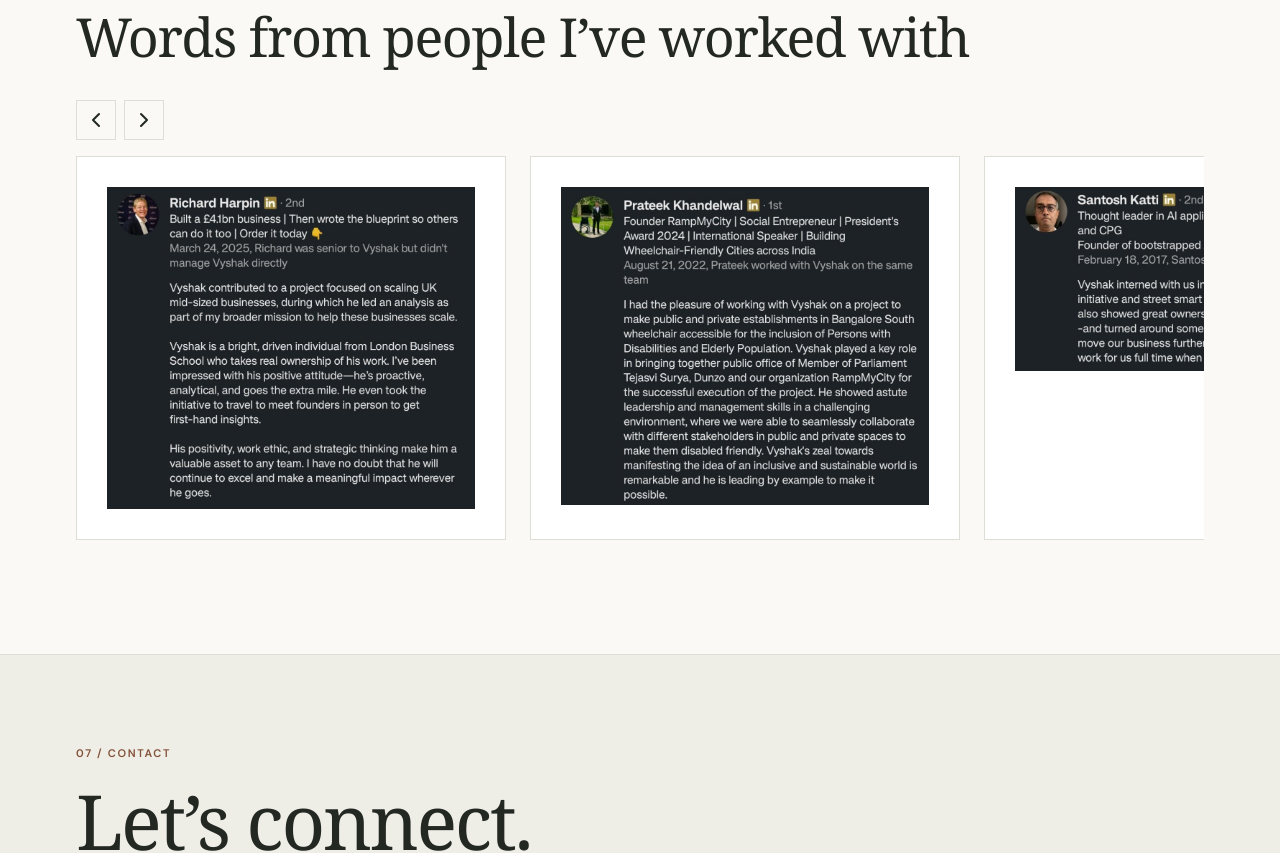
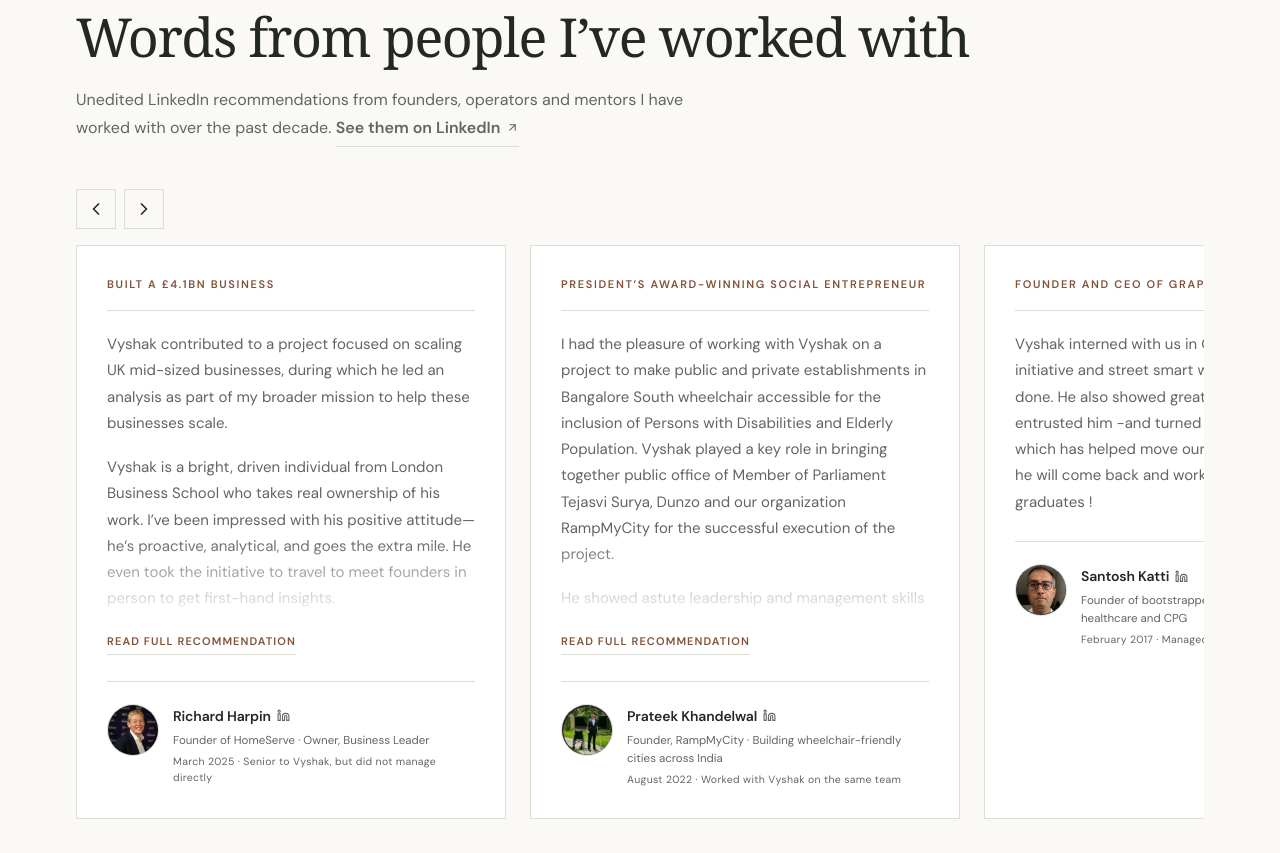
Before and after one commit to vyshakiyengar/portfolio-v2, a React (Vite) app: page / in a window 1280 px wide. Shown: the part 9120-9973 px from the top of the page. Built offline with nearby package versions, Linux system fonts and the light colour scheme; a web font is replaced by a local one.

Commit message:
Replace recommendation screenshots with crawlable text cards

```diff
--- a/src/components/Recommendations.jsx
+++ b/src/components/Recommendations.jsx
@@ -1,30 +1,170 @@
-import { useRef } from 'react'
-import { ChevronLeft, ChevronRight } from 'lucide-react'
-import rec1 from '../assets/recommendations/rec1.jpg'
-import rec2 from '../assets/recommendations/rec2.jpg'
-import rec3 from '../assets/recommendations/rec3.jpg'
-import rec4 from '../assets/recommendations/rec4.jpg'
-import rec5 from '../assets/recommendations/rec5.jpg'
-import rec6 from '../assets/recommendations/rec6.jpg'
+import { useRef, useState } from 'react'
+import { ChevronLeft, ChevronRight, Linkedin, ArrowUpRight } from 'lucide-react'
+import avatarRichard from '../assets/recommendations/avatars/richard-harpin.jpg'
+import avatarPrateek from '../assets/recommendations/avatars/prateek-khandelwal.jpg'
+import avatarSantosh from '../assets/recommendations/avatars/santosh-katti.jpg'
+import avatarAniketh from '../assets/recommendations/avatars/aniketh-jain.jpg'
+import avatarMurali from '../assets/recommendations/avatars/muralikrishna-mysore.jpg'
+import avatarNikunj from '../assets/recommendations/avatars/nikunj-jhunjhunwala.jpg'
+
+const PROFILE_URL = 'https://www.linkedin.com/in/vyshakiyengar/'
 
 const recommendations = [
-    { id: 1, img: rec1, alt: "Recommendation from Richard Harpin" },
-    { id: 2, img: rec4, alt: "Recommendation from Prateek Khandelwal" },
-    { id: 3, img: rec2, alt: "Recommendation from Santosh Katti" },
-    { id: 4, img: rec3, alt: "Recommendation from Aniketh Jain" },
-    { id: 5, img: rec5, alt: "Recommendation from Muralikrishna Mysore" },
-    { id: 6, img: rec6, alt: "Recommendation from Nikunj Jhunjhunwala" }
+    {
+        id: 'richard-harpin',
+        name: 'Richard Harpin',
+        punchline: 'Built a £4.1bn business',
+        role: 'Founder of HomeServe · Owner, Business Leader',
+        relationship: 'Senior to Vyshak, but did not manage directly',
+        date: 'March 2025',
+        linkedin: 'https://www.linkedin.com/in/rharpin/',
+        avatar: avatarRichard,
+        quote: [
+            'Vyshak contributed to a project focused on scaling UK mid-sized businesses, during which he led an analysis as part of my broader mission to help these businesses scale.',
+            'Vyshak is a bright, driven individual from London Business School who takes real ownership of his work. I’ve been impressed with his positive attitude—he’s proactive, analytical, and goes the extra mile. He even took the initiative to travel to meet founders in person to get first-hand insights.',
+            'His positivity, work ethic, and strategic thinking make him a valuable asset to any team. I have no doubt that he will continue to excel and make a meaningful impact wherever he goes.'
+        ]
+    },
+    {
+        id: 'prateek-khandelwal',
+        name: 'Prateek Khandelwal',
+        punchline: 'President’s Award-winning social entrepreneur',
+        role: 'Founder, RampMyCity · Building wheelchair-friendly cities across India',
+        relationship: 'Worked with Vyshak on the same team',
+        date: 'August 2022',
+        linkedin: 'https://www.linkedin.com/in/prateekkhandelwal5/',
+        avatar: avatarPrateek,
+        quote: [
+            'I had the pleasure of working with Vyshak on a project to make public and private establishments in Bangalore South wheelchair accessible for the inclusion of Persons with Disabilities and Elderly Population. Vyshak played a key role in bringing together public office of Member of Parliament Tejasvi Surya, Dunzo and our organization RampMyCity for the successful execution of the project.',
+            'He showed astute leadership and management skills in a challenging environment, where we were able to seamlessly collaborate with different stakeholders in public and private spaces to make them disabled friendly. Vyshak’s zeal towards manifesting the idea of an inclusive and sustainable world is remarkable and he is leading by example to make it possible.'
+        ]
+    },
+    {
+        id: 'santosh-katti',
+        name: 'Santosh Katti',
+        punchline: 'Founder and CEO of Graphene AI',
+        role: 'Founder of bootstrapped AI tech companies · AI for healthcare and CPG',
+        relationship: 'Managed Vyshak directly',
+        date: 'February 2017',
+        linkedin: 'https://www.linkedin.com/in/santoshkatti/',
+        avatar: avatarSantosh,
+        quote: [
+            'Vyshak interned with us in Graphene and I loved his initiative and street smart ways of getting things done. He also showed great ownership of things we entrusted him -and turned around some great work which has helped move our business further. I hope he will come back and work for us full time when he graduates !'
+        ]
+    },
+    {
+        id: 'aniketh-jain',
+        name: 'Aniketh Jain',
+        punchline: 'Built Kaleyra to an NYSE listing',
+        role: 'Co-Founder and CEO at Fyno · Intelligent communication hub for BFSI',
+        relationship: 'Was Vyshak’s mentor',
+        date: 'August 2022',
+        linkedin: 'https://www.linkedin.com/in/anikethjain/',
+        avatar: avatarAniketh,
+        quote: [
+            'Vyshak and I have worked together on many projects since covid. He was involved in executing many social impact projects like the Covid helpline, Home delivery, Rampmycity and many more.',
+            'Vyshak is someone who is constantly learning and upskilling. His curiosity level is high will not shy away from asking anything without hesitation. His most significant strength is his ability to collaborate with multiple stakeholders for any small to a big project.',
+            'He is good at taking up new challenges and delivering with a high velocity embedded solution-oriented mindset. Looking for a win-win outcome and partnership is his constant endeavour.'
+        ]
+    },
+    {
+        id: 'muralikrishna-mysore',
+        name: 'Muralikrishna Mysore',
+        punchline: 'CTO of a leading institution, former industry VP',
+        role: 'CTO, RNS Group of Institutions',
+        relationship: 'Managed Vyshak directly',
+        date: 'August 2019',
+        linkedin: 'https://www.linkedin.com/in/muralikrishna-mysore-0577507/',
+        avatar: avatarMurali,
+        quote: [
+            'I know Vyshak for the past 5 years. Excellent student, knowledgeable, articulate and most importantly humble. His PR skills, zeal to work on new things, his consulting capabilities and enthusiasm to support CSR activities are extremely amazing.',
+            'A great student and friend to have..'
+        ]
+    },
+    {
+        id: 'nikunj-jhunjhunwala',
+        name: 'Nikunj Jhunjhunwala',
+        punchline: 'Product Leader at Meta',
+        role: 'Product Leader · Adtech, social commerce, e-commerce · IIM alumnus',
+        relationship: 'Worked with Vyshak on the same team',
+        date: 'September 2026',
+        linkedin: 'https://www.linkedin.com/in/nikunj-jhunjhunwala-8853b89/',
+        avatar: avatarNikunj,
+        quote: [
+            'I worked closely with Vyshak on Meta’s App Ads products. As the PM working alongside him, I saw his impact firsthand. He was one of the top performers I worked with and played an important role in helping us double the business’s revenue.',
+            'Vyshak helped shape key strategies for signal growth and advertiser value, translating complex advertiser challenges into clear product opportunities. He worked with product and engineering to develop solutions and with sales teams and advertisers to drive adoption.',
+            'What stood out was his ownership. He proactively identified opportunities and drove them forward beyond the scope of his role. His product judgment and ability to execute made him a trusted partner.',
+            'I would gladly work with Vyshak again and strongly recommend him for a challenging role where he can shape products and drive growth.'
+        ]
+    }
 ]
 
+const RecommendationCard = ({ rec }) => {
+    const [expanded, setExpanded] = useState(false)
+    const bodyId = `rec-body-${rec.id}`
+    const isLong = rec.quote.join(' ').length > 480
+
+    return (
+        <article className="rec-card">
+            <p className="rec-punchline">{rec.punchline}</p>
+
+            <blockquote
+                id={bodyId}
+                className={`rec-quote${isLong && !expanded ? ' is-clamped' : ''}`}
+                cite={rec.linkedin}
+            >
+                {rec.quote.map((para, i) => (
+                    <p key={i}>{para}</p>
+                ))}
+            </blockquote>
+
+            {isLong && (
+                <button
+                    type="button"
+                    className="rec-expand"
+                    onClick={() => setExpanded((v) => !v)}
+                    aria-expanded={expanded}
+                    aria-controls={bodyId}
+                >
+                    {expanded ? 'Show less' : 'Read full recommendation'}
+                </button>
+            )}
+
+            <footer className="rec-attribution">
+                <img
+                    className="rec-avatar"
+                    src={rec.avatar}
+                    alt={`${rec.name}, who recommended Vyshak Iyengar on LinkedIn`}
+                    width="52"
+                    height="52"
+                    loading="lazy"
+                />
+                <div className="rec-identity">
+                    <a
+                        className="rec-name"
+                        href={rec.linkedin}
+                        target="_blank"
+                        rel="noopener noreferrer nofollow"
+                    >
+                        {rec.name}
+                        <Linkedin size={13} aria-hidden="true" />
+                    </a>
+                    <span className="rec-role">{rec.role}</span>
+                    <span className="rec-meta">{rec.date} · {rec.relationship}</span>
+                </div>
+            </footer>
+        </article>
+    )
+}
+
 const Recommendations = () => {
-    // Keep every original recommendation once, with manual browsing.
-    const loopedRecommendations = recommendations;
     const scrollRef = useRef(null)
 
     const scroll = (direction) => {
         if (scrollRef.current) {
             const { current } = scrollRef
-            const scrollAmount = 340 // Card width + gap
+            const card = current.querySelector('.rec-card')
+            const scrollAmount = card ? card.offsetWidth + 24 : 454
             current.scrollBy({
                 left: direction === 'left' ? -scrollAmount : scrollAmount,
                 behavior: 'smooth'
@@ -37,25 +177,36 @@ const Recommendations = () => {
             <div className="container">
                 <p className="eyebrow">06 / Recommendations</p>
                 <h2 className="section-heading text-center">Words from people I’ve worked with</h2>
+                <p className="section-subheading">
+                    Unedited LinkedIn recommendations from founders, operators and mentors I have
+                    worked with over the past decade.{' '}
+                    <a className="rec-cta" href={PROFILE_URL} target="_blank" rel="noopener noreferrer">
+                        See them on LinkedIn
+                        <ArrowUpRight size={13} aria-hidden="true" />
+                    </a>
+                </p>
 
                 <div className="scroll-wrapper">
-                    <button className="scroll-btn left" onClick={() => scroll('left')} aria-label="Scroll left">
-                        <ChevronLeft size={24} />
+                    <button className="scroll-btn left" onClick={() => scroll('left')} aria-label="Previous recommendation">
+                        <ChevronLeft size={20} />
+                    </button>
+                    <button className="scroll-btn right" onClick={() => scroll('right')} aria-label="Next recommendation">
+                        <ChevronRight size={20} />
                     </button>
 
-                    <div className="recommendations-scroll" ref={scrollRef} tabIndex={0} role="region" aria-label="Six recommendations; scroll horizontally to read all">
+                    <div
+                        className="recommendations-scroll"
+                        ref={scrollRef}
+                        tabIndex={0}
+                        role="region"
+                        aria-label="Six LinkedIn recommendations; scroll horizontally to read all"
+                    >
                         <div className="recommendations-track">
-                            {loopedRecommendations.map((rec, index) => (
-                                <div key={`${rec.id}-${index}`} className="rec-card">
-                                    <img src={rec.img} alt={rec.alt} loading="lazy" />
-                                </div>
+                            {recommendations.map((rec) => (
+                                <RecommendationCard key={rec.id} rec={rec} />
                             ))}
                         </div>
                     </div>
-
-                    <button className="scroll-btn right" onClick={() => scroll('right')} aria-label="Scroll right">
-                        <ChevronRight size={24} />
-                    </button>
                 </div>
             </div>
         </section>
```
